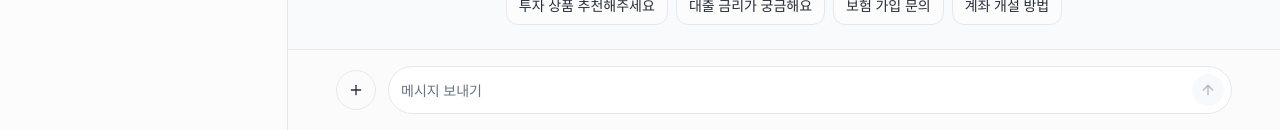
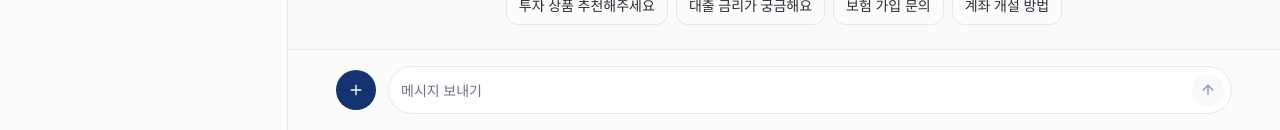
Before and after one commit to demodev-works/ai-counselor-chat, a React (Vite) app: page / in a window 1280 px wide. Shown: the part 670-800 px from the top of the page. Built offline with nearby package versions, Linux system fonts and the light colour scheme.

Commit message:
Apply header background to input buttons
Apply the header background color to the plus button in the chat input. Also apply it to the right arrow icon, giving it a circular border.

```diff
--- a/src/components/ChatInput.tsx
+++ b/src/components/ChatInput.tsx
@@ -27,7 +27,7 @@ export const ChatInput = ({ onSendMessage, isLargeText = false }: ChatInputProps
           type="button"
           variant="ghost"
           size="icon"
-          className="shrink-0 h-10 w-10 rounded-full border border-border hover:bg-muted"
+          className="shrink-0 h-10 w-10 rounded-full bg-header-bg hover:bg-header-bg/90 text-white"
         >
           <Plus className="h-4 w-4" />
         </Button>
@@ -46,9 +46,9 @@ export const ChatInput = ({ onSendMessage, isLargeText = false }: ChatInputProps
             type="submit"
             size="icon"
             disabled={!message.trim()}
-            className="absolute right-2 top-1/2 -translate-y-1/2 h-8 w-8 rounded-full bg-primary hover:bg-primary/90 disabled:bg-muted disabled:text-muted-foreground transition-all"
+            className="absolute right-2 top-1/2 -translate-y-1/2 h-8 w-8 rounded-full border-2 border-header-bg bg-background hover:bg-muted disabled:bg-muted disabled:border-muted transition-all"
           >
-            <ArrowUp className="h-4 w-4" />
+            <ArrowUp className="h-4 w-4 text-header-bg" />
           </Button>
         </div>
       </form>
```
